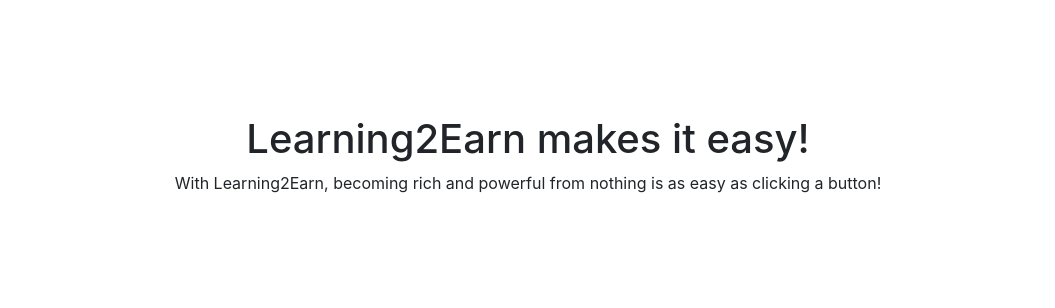
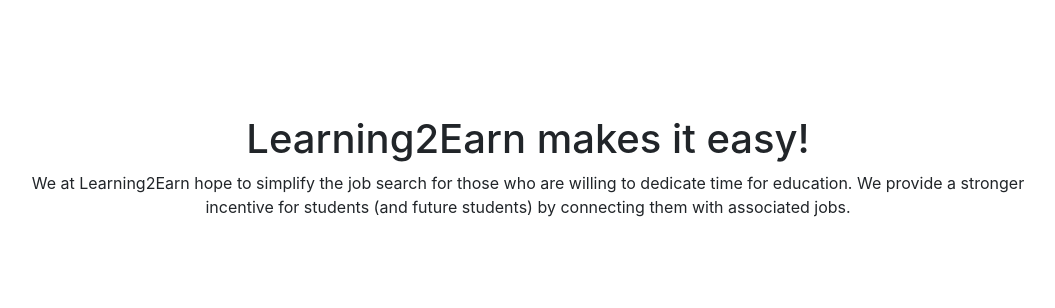
Before and after one commit to JeffJiang42/idb, a Flask app: page / in a window 1280 px wide. Shown: the part 427-735 px from the top of the page, without its empty margins (112-1167 px from the left). After the commit the page ends 644 px from the top, so only its background shows below. Run offline with Flask 2, Linux system fonts and the light colour scheme; some libraries are stand-ins or nearby versions.

Commit message:
word cleanup

```diff
--- a/app/templates/index.html
+++ b/app/templates/index.html
@@ -50,7 +50,7 @@
 	  <div class="carousel-item" style="background: url(&quot;https://imgur.com/NQRv2UA.jpg&quot;); background-size: 100%; background-position: center -100px;">
 	    <div class="carousel-caption">
 		  <h2 style="color:#ff0000;">Start today!</h2>
-		  <p style="color:#ff0000;">Get easy money!</p>
+		  <p style="color:#ff0000;">Get started with searching for your dream job!</p>
 	    </div>
 	  </div>
 	  <div class="carousel-item" style="background: url(&quot;https://imgur.com/apyGy1M.jpg&quot;); background-size: 100%; background-position: center -100px;">
@@ -66,10 +66,11 @@
   <div class="body-text">
     <p>
 	  <h1>Learning2Earn makes it easy!</h1>
-      With Learning2Earn, becoming rich and powerful from nothing is as easy as clicking a button!
+	  We at Learning2Earn hope to simplify the job search for those who are willing to dedicate time for education. We provide a stronger incentive for students (and future students) by connecting them with associated jobs.
 	</p>
   </div>
 </div>
+<!--
 <div class="row" style="background: url(&quot;https://i.imgur.com/26P5bKp.jpg&quot;); background-position: center;">
   <div class="col statistic">
     <h4>1</h4>
@@ -84,4 +85,5 @@
 	Numbers
   </div>
 </div>
+-->
 {% endblock %}
```
